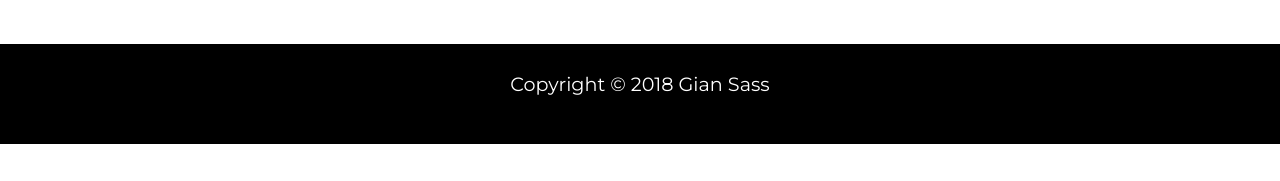
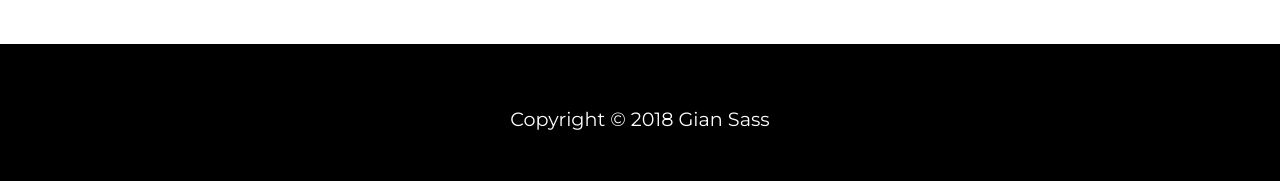
Before and after one commit to gsass1/giansass.com, a React (Create React App) app: page / in a window 1280 px wide. Shown: the part 2393-2574 px from the top of the page. Before the commit the page ends 2537 px from the top, so only its background shows below. Built offline with nearby package versions, Linux system fonts and the light colour scheme.

Commit message:
Adjustments

```diff
--- a/src/App.css
+++ b/src/App.css
@@ -148,7 +148,7 @@ ul.iconlist {
 }
 
 .footer {
-  height: 100px;
+  height: 150px;
 }
 
 .footer__content {
@@ -163,7 +163,7 @@ ul.iconlist {
   font-size: 1.2em;
 }
 
-.aside {
+.navbar {
   position: fixed;
   height: 100vh;
   width: 150px;
--- a/src/App.js
+++ b/src/App.js
@@ -90,7 +90,7 @@ class App extends Component {
   render() {
     return (
       <div className='container'>
-        <aside className='aside desktop'>
+        <aside className='navbar desktop'>
           <ul className='nav'>
             <NavLink targetRef={this.infoSection} ref={this.navLinks[0]} onClick={(node) => this.selectNavItem(node)} title='Info' />
             <NavLink targetRef={this.aboutMeSection} ref={this.navLinks[1]} onClick={(node) => this.selectNavItem(node)} title='About Me' />
@@ -144,7 +144,7 @@ class App extends Component {
         </main>
         <footer className='footer inverse'>
           <div className='footer__content'>
-            <p className='footer__copyright paragraph'>Copyright &copy; 2018 Gian Sass</p>
+            <p className='footer__copyright'>Copyright &copy; 2018 Gian Sass</p>
           </div>
         </footer>
       </div>
```
Also changed, not shown: 1 other file (tests, documents, lock files or other folders).
